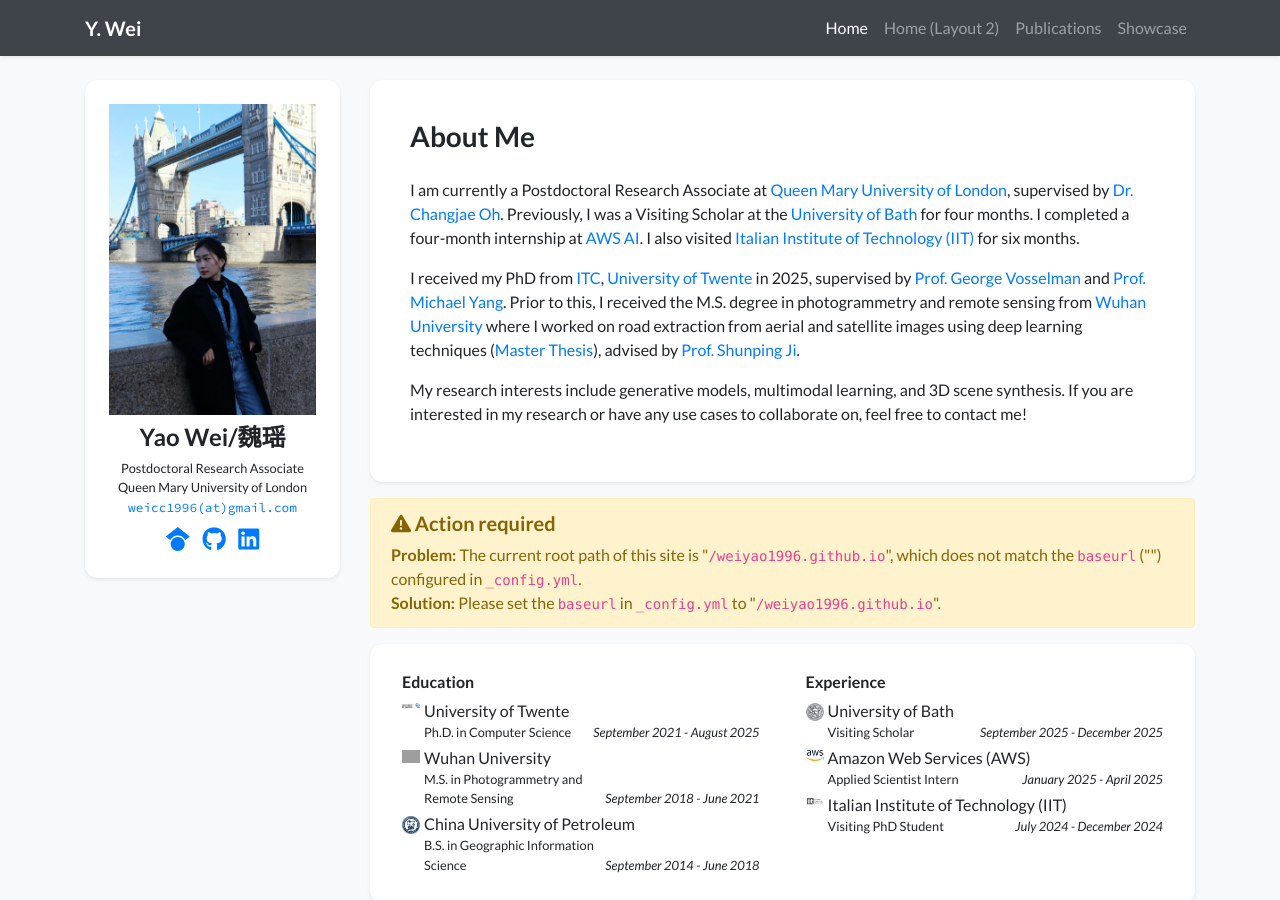
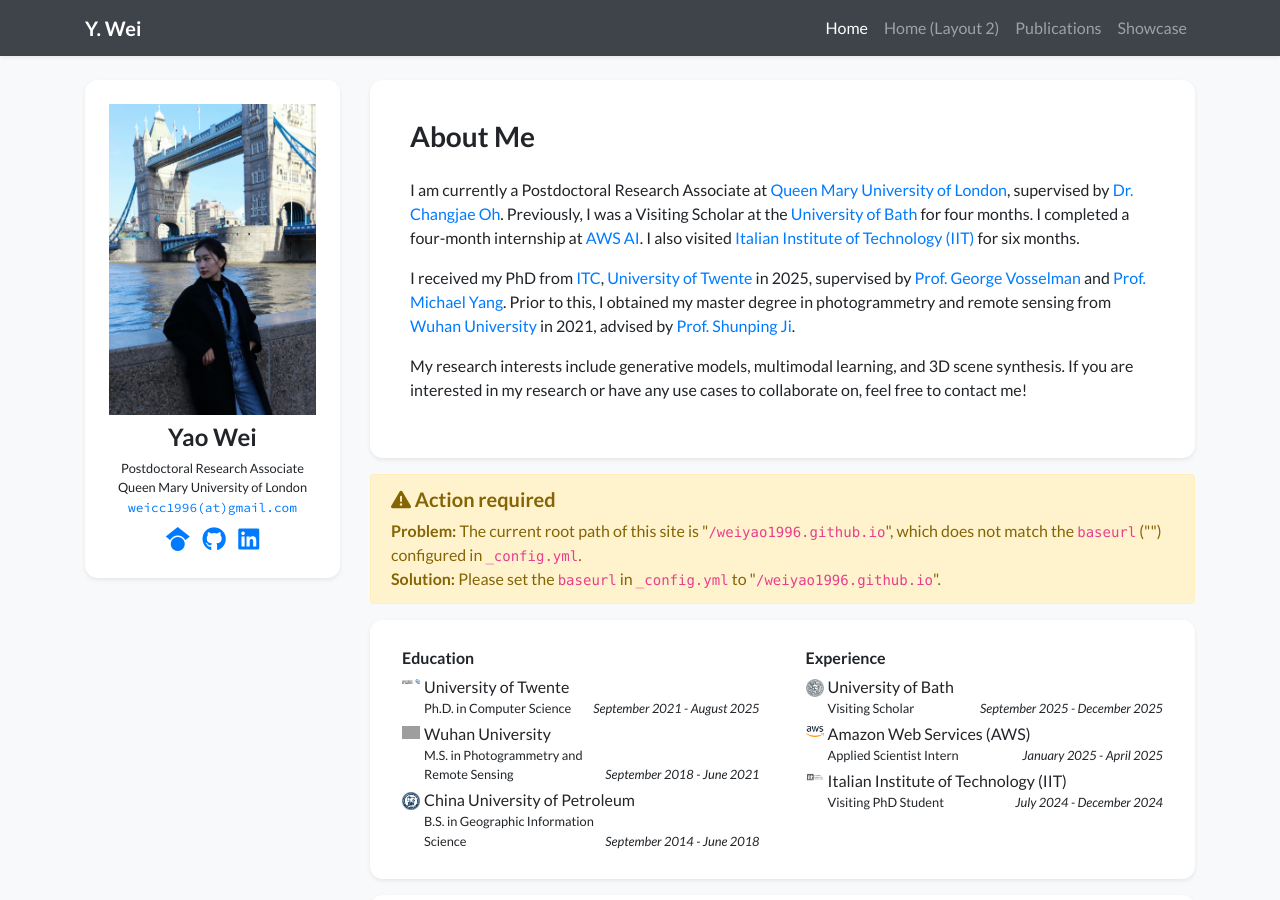
Before and after one commit to weiyao1996/weiyao1996.github.io, a Jekyll site: the page built from index.html, in a window 1280 px wide and 900 px high. Built offline with Jekyll 4.4.1, drawn with Linux system fonts in a browser that asks for light colours; nearby versions of some CDN libraries; a style sheet for code colours, icons or effects is not loaded; grey boxes are pictures that could not be loaded.

Commit message:
Update profile.yml

```diff
--- a/_data/profile.yml
+++ b/_data/profile.yml
@@ -1,4 +1,4 @@
-primary_name: "Yao Wei/魏瑶"
+primary_name: "Yao Wei"
 secondary_name: ""
 navbar_name: "Y. Wei"
 
@@ -27,7 +27,7 @@
   </p>
   <p>
     I received my PhD from <a href="https://www.itc.nl/" target="_blank">ITC</a>, <a href="https://www.utwente.nl/" target="_blank">University of Twente</a> in 2025, supervised by <a href="https://research.utwente.nl/en/persons/george-vosselman" target="_blank">Prof. George Vosselman</a> and <a href="https://sites.google.com/site/michaelyingyang" target="_blank">Prof. Michael Yang</a>.
-    Prior to this, I received the M.S. degree in photogrammetry and remote sensing from <a href="http://en.whu.edu.cn/" target="_blank">Wuhan University</a> where I worked on road extraction from aerial and satellite images using deep learning techniques (<a href="/_publications/Master_Thesis_Yao_Wei_2021.pdf" target="_blank">Master Thesis</a>), advised by <a href="http://gpcv.whu.edu.cn/" target="_blank">Prof. Shunping Ji</a>.
+    Prior to this, I obtained my master degree in photogrammetry and remote sensing from <a href="http://en.whu.edu.cn/" target="_blank">Wuhan University</a> in 2021, advised by <a href="http://gpcv.whu.edu.cn/" target="_blank">Prof. Shunping Ji</a>.
   </p>
   <p>
     My research interests include generative models, multimodal learning, and 3D scene synthesis.
```
